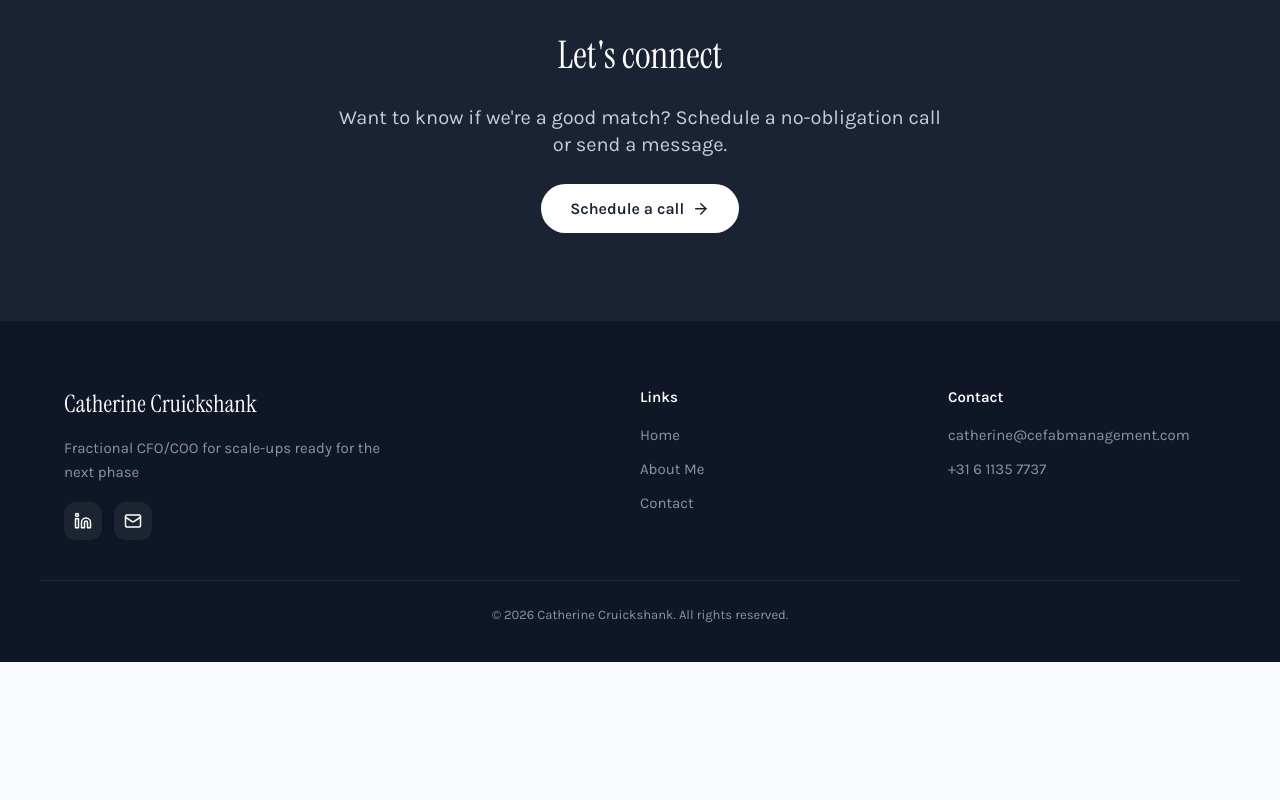
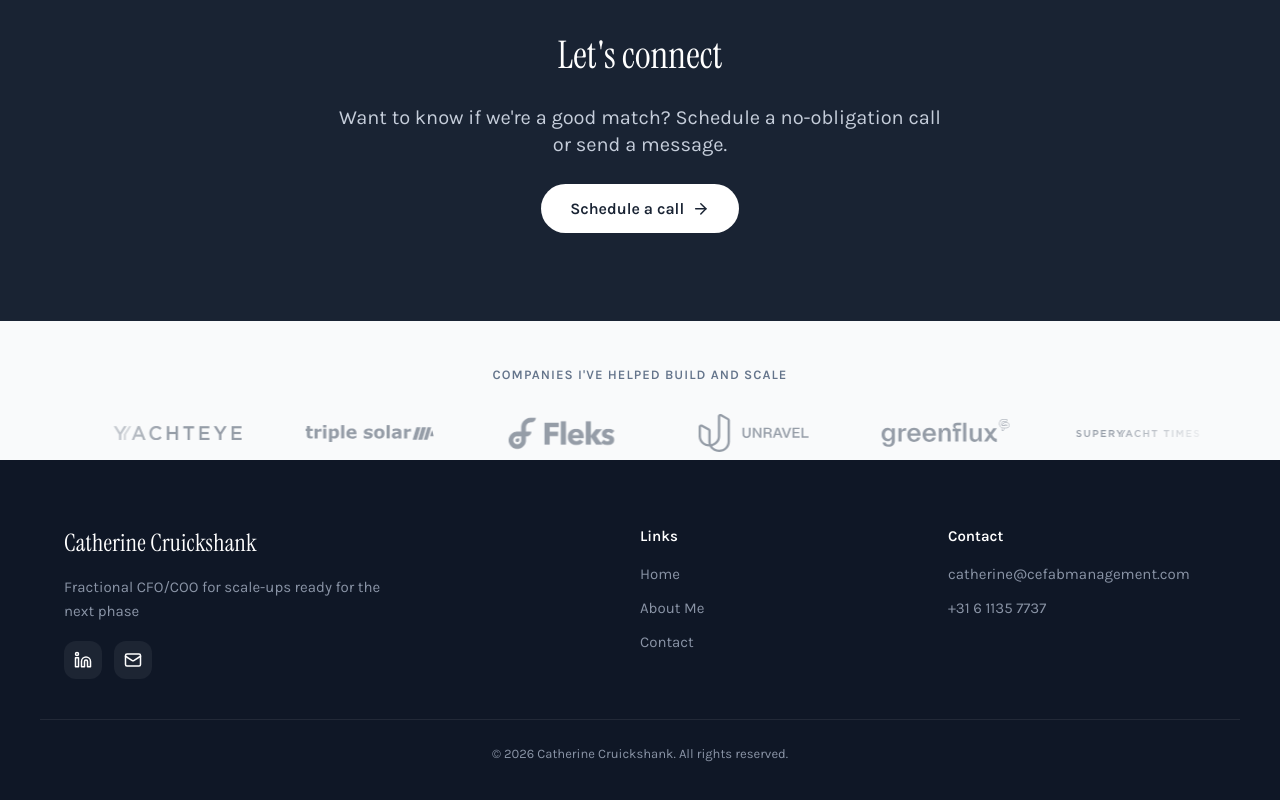
Before and after one commit to decipherindustries/cefabmanagement.com, a Next.js app: page /en/about in a window 1280 px wide. Shown: the part 1392-2192 px from the top of the page. Before the commit the page ends 2054 px from the top, so only its background shows below. Built offline with nearby package versions, Linux system fonts and the light colour scheme; no server answers.

Commit message:
feat(content): move logo strip below Sound familiar; add it to About & Contact
- Home: relocate LogoStrip from under the hero to after the 'Sound familiar?'
  section so it no longer breaks the narrative flow
- About & Contact: render a copy of the strip above the footer

```diff
--- a/app/[locale]/about/page.tsx
+++ b/app/[locale]/about/page.tsx
@@ -7,6 +7,7 @@ import { Section } from "@/components/layout/Section";
 import { Button } from "@/components/ui/Button";
 import { AboutHero } from "@/components/sections/AboutHero";
 import { StatStrip } from "@/components/sections/StatStrip";
+import { LogoStrip } from "@/components/sections/LogoStrip";
 import { Connect } from "@/components/sections/Connect";
 import { Linkedin } from "lucide-react";
 import { SITE } from "@/lib/site";
@@ -50,6 +51,7 @@ export default async function AboutPage({ params }: { params: Promise<{ locale:
         <StatStrip dict={dict} />
       </Section>
       <Connect locale={locale as Locale} dict={dict} />
+      <LogoStrip dict={dict} />
     </main>
   );
 }
--- a/app/[locale]/contact/page.tsx
+++ b/app/[locale]/contact/page.tsx
@@ -6,6 +6,7 @@ import { buildAlternates, canonicalFor } from "@/lib/seo";
 import { Container } from "@/components/layout/Container";
 import { Header } from "@/components/layout/Header";
 import { Section } from "@/components/layout/Section";
+import { LogoStrip } from "@/components/sections/LogoStrip";
 import { ContactForm } from "@/components/contact/ContactForm";
 import { SITE } from "@/lib/site";
 import { ObfuscatedEmail } from "@/components/ui/ObfuscatedEmail";
@@ -45,6 +46,7 @@ export default async function ContactPage({ params }: { params: Promise<{ locale
           <ContactForm dict={dict} />
         </div>
       </Section>
+      <LogoStrip dict={dict} />
     </main>
   );
 }
--- a/app/[locale]/page.tsx
+++ b/app/[locale]/page.tsx
@@ -29,8 +29,8 @@ export default async function HomePage({ params }: { params: Promise<{ locale: s
   return (
     <main>
       <Hero locale={locale as Locale} dict={dict} />
+      <SoundFamiliar dict={dict} />
       <LogoStrip dict={dict} />
-      <SoundFamiliar dict={dict} />
       <WhyWorkTogether dict={dict} />
       <WhatIDo dict={dict} />
       <Packages locale={locale as Locale} dict={dict} />
```
